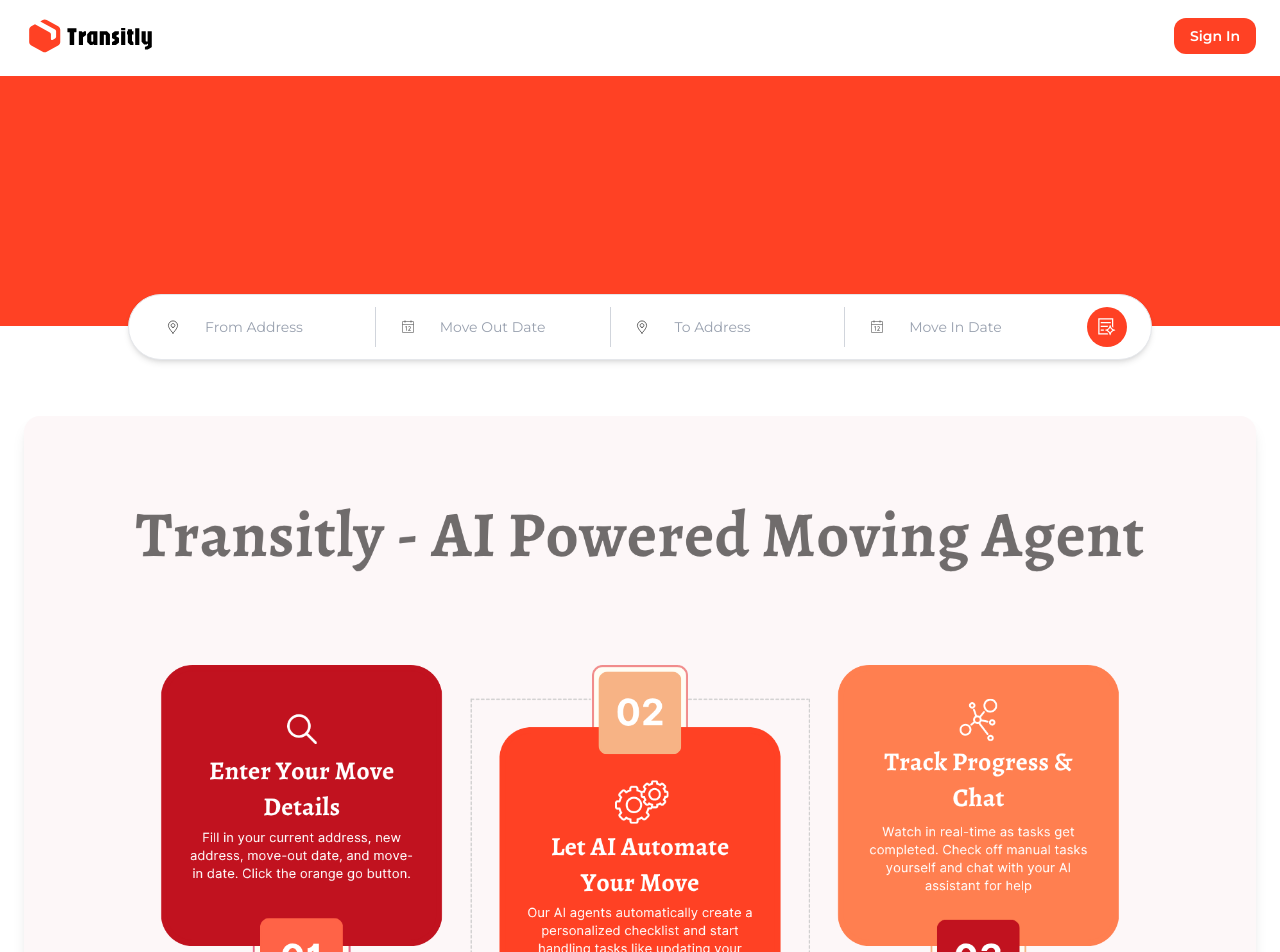
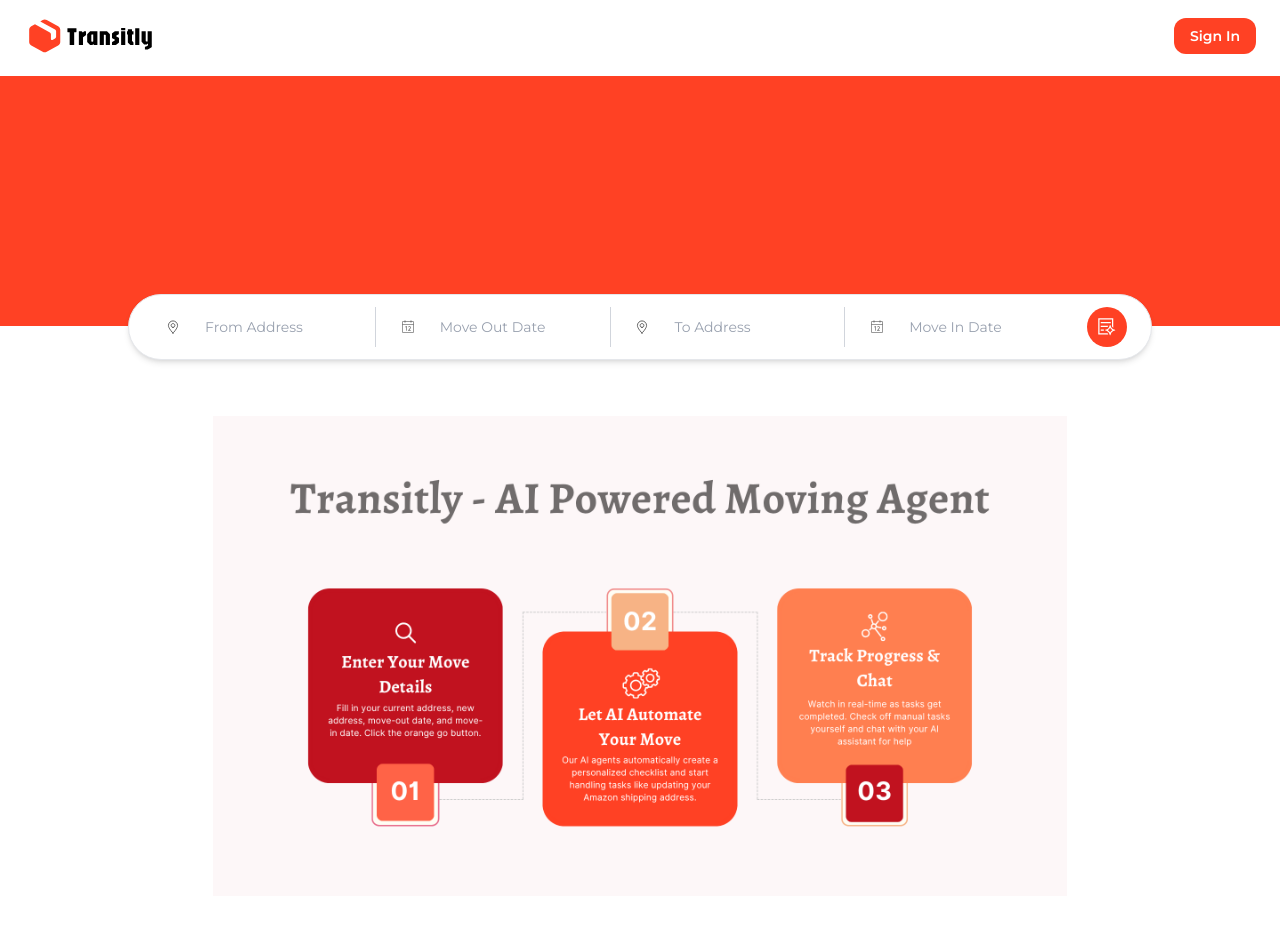
Before and after one commit to neels22/Transitly, a React (Vite) app in the folder frontend/: page /home in a window 1280 px wide. Shown: the top 952 px of the page. Built offline with nearby package versions, Linux system fonts and the light colour scheme.

Commit message:
cleaning up

```diff
--- a/frontend/src/pages/Home.tsx
+++ b/frontend/src/pages/Home.tsx
@@ -258,7 +258,7 @@
             <img
               src={artwork}
               alt="Transitly Artwork"
-              className="max-w-full h-auto rounded-2xl shadow-lg"
+              className="max-w-4xl w-full h-auto max-h-[60vh] object-contain"
             />
           </div>
         ) : (
```
